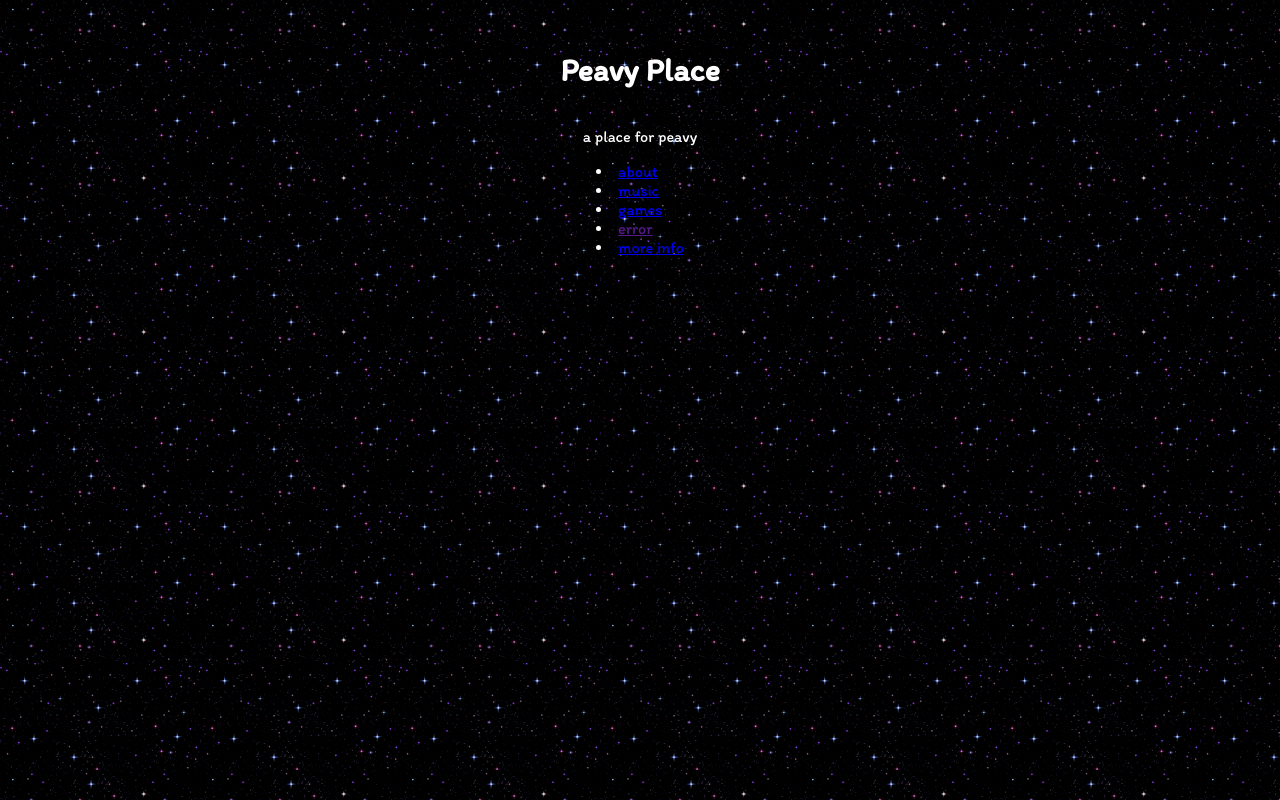
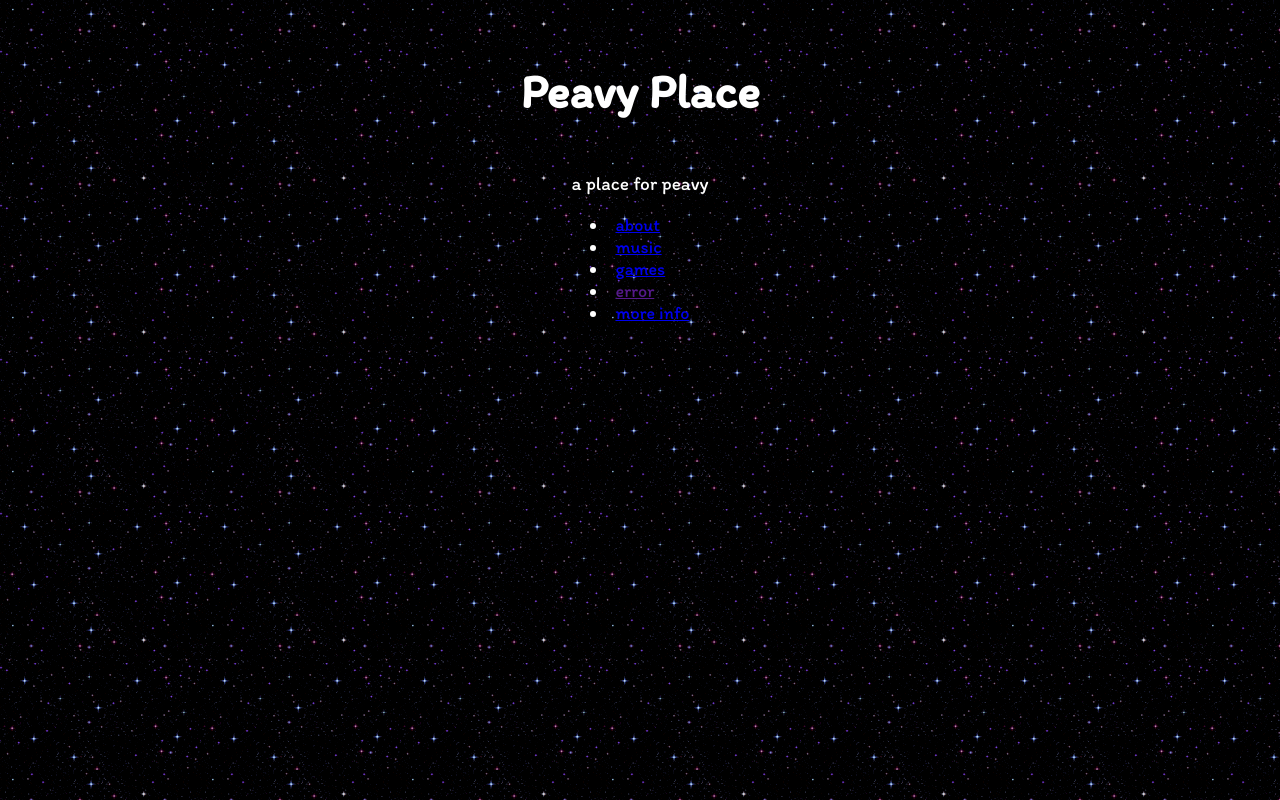
Before and after one commit to Peavy101/PeavyPlace, a plain HTML site: page index.html in a window 1280 px wide. Drawn offline with Linux system fonts and the light colour scheme.

Commit message:
Changed font sizes

```diff
--- a/index.html
+++ b/index.html
@@ -12,7 +12,7 @@
 <body>
     <main>
         <h1>Peavy Place</h1>
-        <p>a place for peavy</p>
+        <p class="home-text">a place for peavy</p>
         <nav>
             <li><a href="about.html">about</a></li>
             <li><a href="music.html">music</a></li>
--- a/style.css
+++ b/style.css
@@ -24,3 +24,15 @@ main {
     max-width: 100vh;
     text-align: center;
 }
+
+h1 {
+    font-size: xxx-large;
+}
+
+.home-text {
+    font-size: larger;
+}
+
+li {
+    font-size: large;
+}
```
